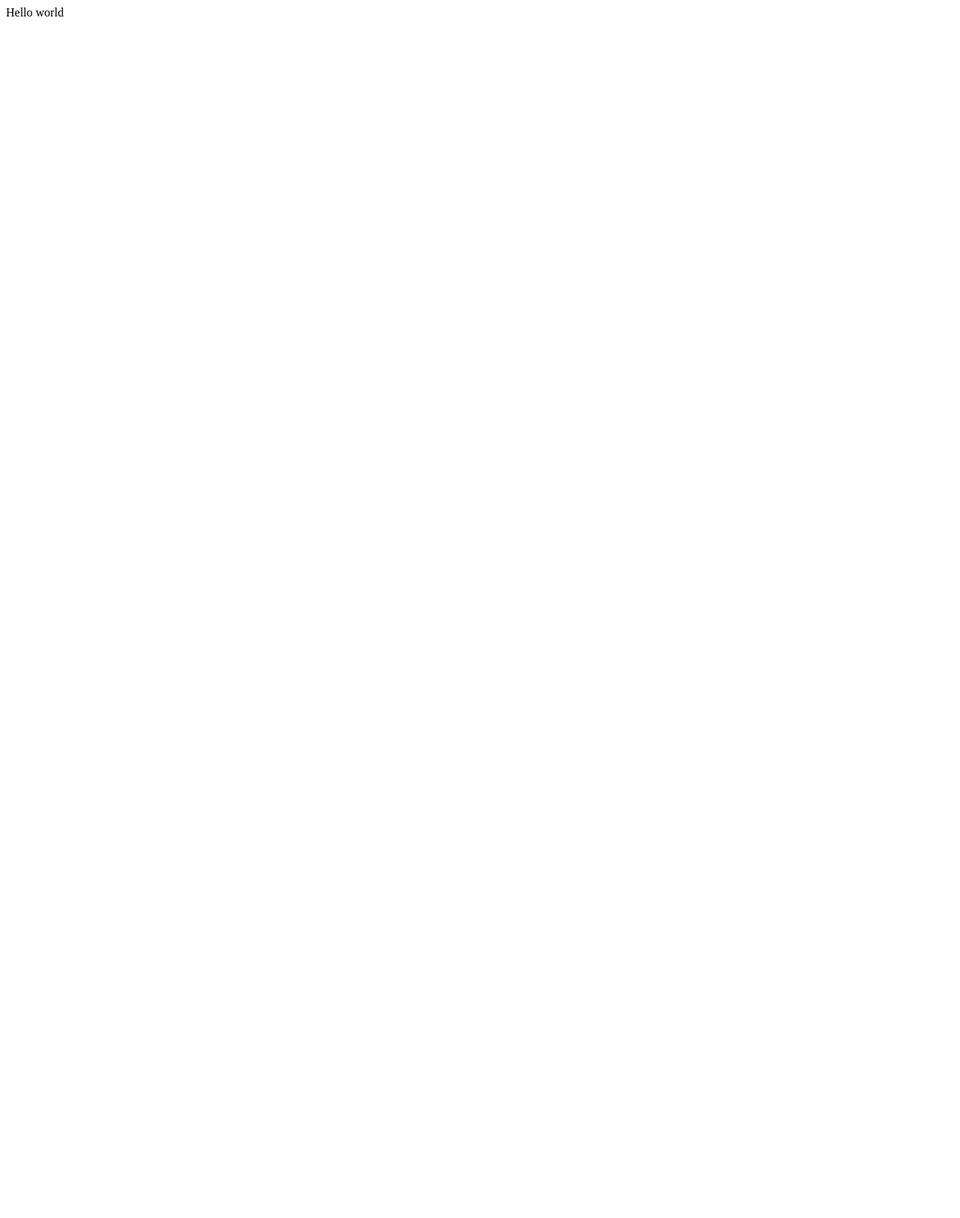
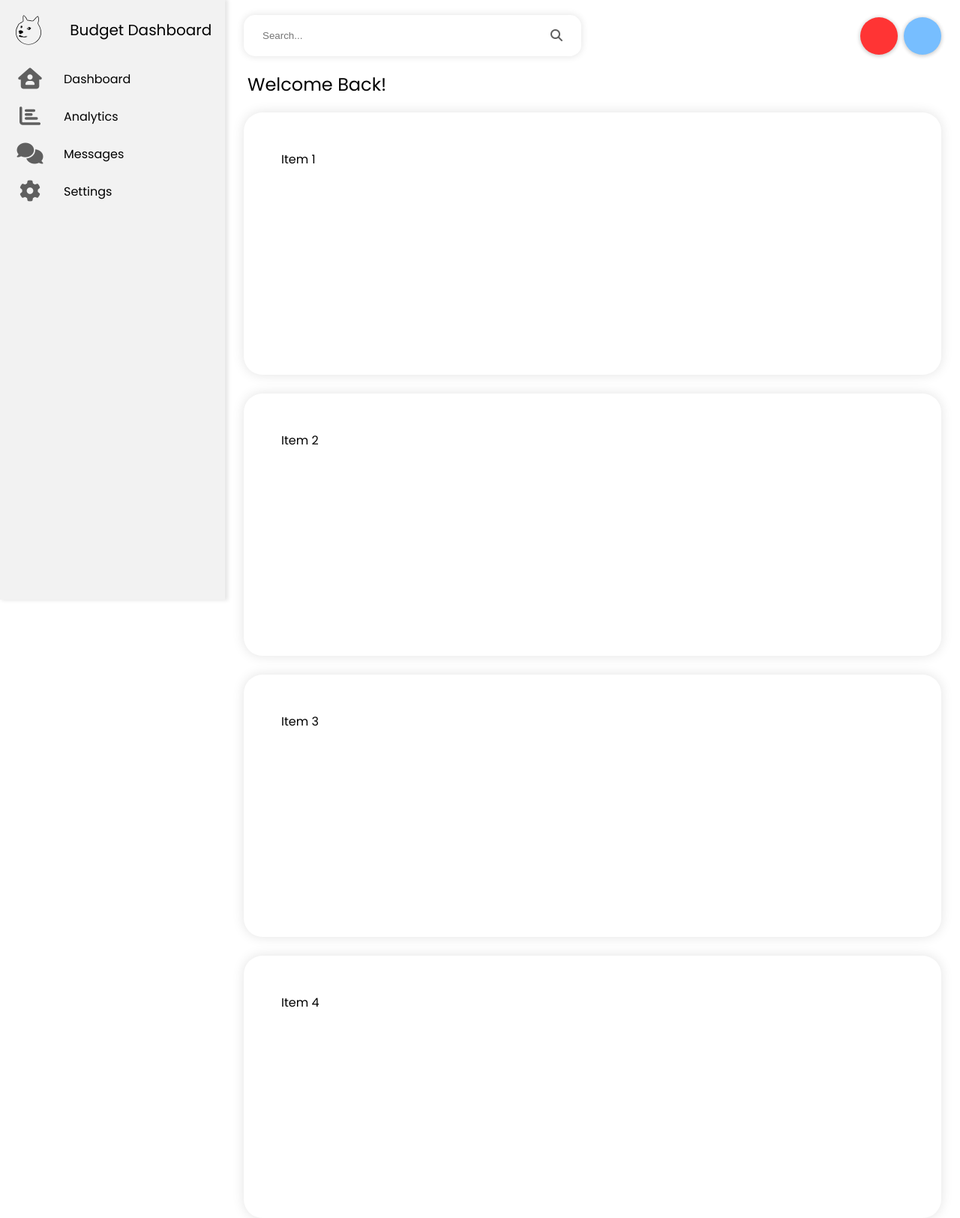
Before and after one commit to beekayokay/budget_flask, a Flask app: page / in a window 1280 px wide. Before the commit the page is almost empty. Shown: the whole page at 75% size. Before the commit the page ends 22 px from the top, so only its background shows below. Run offline with Flask 2, Linux system fonts and the light colour scheme; some libraries are stand-ins or nearby versions.

Commit message:
basic webpage

```diff
--- a/budget_flask/routes.py
+++ b/budget_flask/routes.py
@@ -6,3 +6,7 @@ from budget_flask.models import *
 @app.route('/')
 def home():
     return render_template('home.html')
+
+@app.route('/test')
+def test():
+    return render_template('test.html')
--- a/budget_flask/static/main.css
+++ b/budget_flask/static/main.css
@@ -0,0 +1,154 @@
+@import url('https://fonts.googleapis.com/css2?family=Poppins&display=swap');
+
+* {
+    margin: 0;
+    padding: 0;
+}
+
+html, body {
+    height: 100%;
+}
+
+body {
+    font-family: "Poppins";
+}
+
+#sidebar {
+    background-color: #f2f2f2;
+    width: 300px;
+    height: 100%;
+    position: fixed;
+    top: 0;
+    left: 0;
+    box-shadow: 3px 0px 5px 1px rgba(0, 0, 0, 0.1);
+    transition: 200ms width;
+}
+
+.title-container {
+    display: flex;
+    align-items: center;
+    justify-content: space-around;
+    padding: 20px 0px;
+}
+
+.title-container h1 {
+    font-size: 20px;
+    font-weight: lighter;
+}
+
+.links-container {
+    padding: 0px 15px;
+}
+
+.links {
+    display: flex;
+    align-items: center;
+}
+
+.icon {
+    height: 50px;
+    width: 50px;
+    display: flex;
+    justify-content: center;
+    align-items: center;
+    font-size: 28px;
+    color: #5f5f5f;
+}
+
+.links span {
+    padding: 0px 20px;
+}
+
+#main-content {
+    margin-left: 300px;
+    box-sizing: border-box;
+    height: 100%;
+    padding: 20px 25px;
+    transition: 400ms margin-left;
+}
+
+#top-section {
+    display: flex;
+    align-items: center;
+    justify-content: space-between;
+}
+
+.input-box {
+    display: flex;
+    justify-content: space-between;
+    width: 400px;
+    box-shadow: 0px 0px 10px 1px rgba(0, 0, 0, 0.1);
+    padding: 15px 25px;
+    border-radius: 15px;
+}
+
+.input-box input {
+    border: none;
+    outline: none;
+    width: 100%
+}
+
+.input-box i {
+    color: #5f5f5f;
+}
+
+.action-icons {
+    display: flex;
+}
+
+.action-icon-one, .action-icon-two {
+    width: 50px;
+    height: 50px;
+    display: flex;
+    justify-content: center;
+    align-items: center;
+    border-radius: 50%;
+    background-color: #ff3434;
+    box-shadow: 0px 1px 5px 1px rgba(0,0,0,0.2);
+    margin-left: 8px;
+}
+
+.action-icon-two {
+    background-color: #77beff;
+}
+
+#welcome-title {
+    font-size: 24px;
+    font-weight: lighter;
+    margin: 20px 5px
+}
+
+#grid-container {
+    display: grid;
+    grid-template-columns: 75% auto;
+    grid-gap: 25px;
+}
+
+.grid-item {
+    height: 350px;
+    box-shadow: 0px 0px 15px 1px rgba(0, 0, 0, 0.1);
+    border-radius: 25px;
+    box-sizing: border-box;
+    padding: 50px;
+}
+
+@media (max-width: 1400px) {
+    #grid-container {
+        grid-template-columns: 100%;
+    }
+}
+
+@media (max-width: 950px) {
+    .title-container h1 {
+        display: none;
+    }
+    .links span {
+        display: none;
+    }
+    #sidebar {
+        width: 75px;
+    }
+    #main-content {
+        margin-left: 75px;
+    }
+}
--- /dev/null
+++ b/budget_flask/templates/base.html
@@ -0,0 +1,64 @@
+<!doctype html>
+<html lang="en">
+<head>
+    <meta charset="utf-8" />
+    <meta name="viewport" content="width=device-width, initial-scale=1.0" />
+    <title>
+        {% block title %}{% endblock %}
+    </title>
+    <link rel="stylesheet" href="{{ url_for('static', filename='main.css') }}" />
+    <script src="https://kit.fontawesome.com/2c5a2f151d.js" crossorigin="anonymous"></script>
+</head>
+<body>
+    <!-- sidebar -->
+    <section id="sidebar">
+        <section class="title-container">
+            <img src="{{ url_for('static', filename='doge.svg') }}" width="40px" alt="logo" />
+            <h1>Budget Dashboard</h1>
+        </section>
+        <section class="links-container">
+            <div class="links">
+                <div class="icon">
+                    <i class="fas fa-house-user"></i>
+                </div>
+                <span>Dashboard</span>
+            </div>
+            <div class="links">
+                <div class="icon">
+                    <i class="fas fa-chart-bar"></i>
+                </div>
+                <span>Analytics</span>
+            </div>
+            <div class="links">
+                <div class="icon">
+                    <i class="fas fa-comments"></i>
+                </div>
+                <span>Messages</span>
+            </div>
+            <div class="links">
+                <div class="icon">
+                    <i class="fas fa-cog"></i>
+                </div>
+                <span>Settings</span>
+            </div>
+        </section>
+    </section>
+    <!-- main content -->
+    <section id="main-content">
+        <section id="top-section">
+            <div class="input-box">
+                <input placeholder="Search..." />
+                <div>
+                    <i class="fas fa-search"></i>
+                </div>
+            </div>
+            <div class="action-icons">
+                <div class="action-icon-one"></div>
+                <div class="action-icon-two"></div>
+            </div>
+        </section>
+        {% block main_content %}{% endblock %}
+    </section>
+</body>
+
+</html>
--- a/budget_flask/templates/home.html
+++ b/budget_flask/templates/home.html
@@ -1 +1,19 @@
-Hello world
+{% extends "base.html" %}
+{% block title %}Home{% endblock %}
+{% block main_content %}
+    <h1 id="welcome-title">Welcome Back!</h1>
+    <section id="grid-container">
+        <div class="grid-item one">
+            Item 1
+        </div>
+        <div class="grid-item two">
+            Item 2
+        </div>
+        <div class="grid-item three">
+            Item 3
+        </div>
+        <div class="grid-item four">
+            Item 4
+        </div>
+    </section>
+{% endblock %}
--- /dev/null
+++ b/budget_flask/templates/test.html
@@ -0,0 +1,6 @@
+{% extends "base.html" %}
+{% block title %}Test{% endblock %}
+{% block main_content %}
+    <h1 id="welcome-title">top-section</h1>
+    Test
+{% endblock %}
```
Also changed, not shown: budget_flask/static/doge.svg (added).
